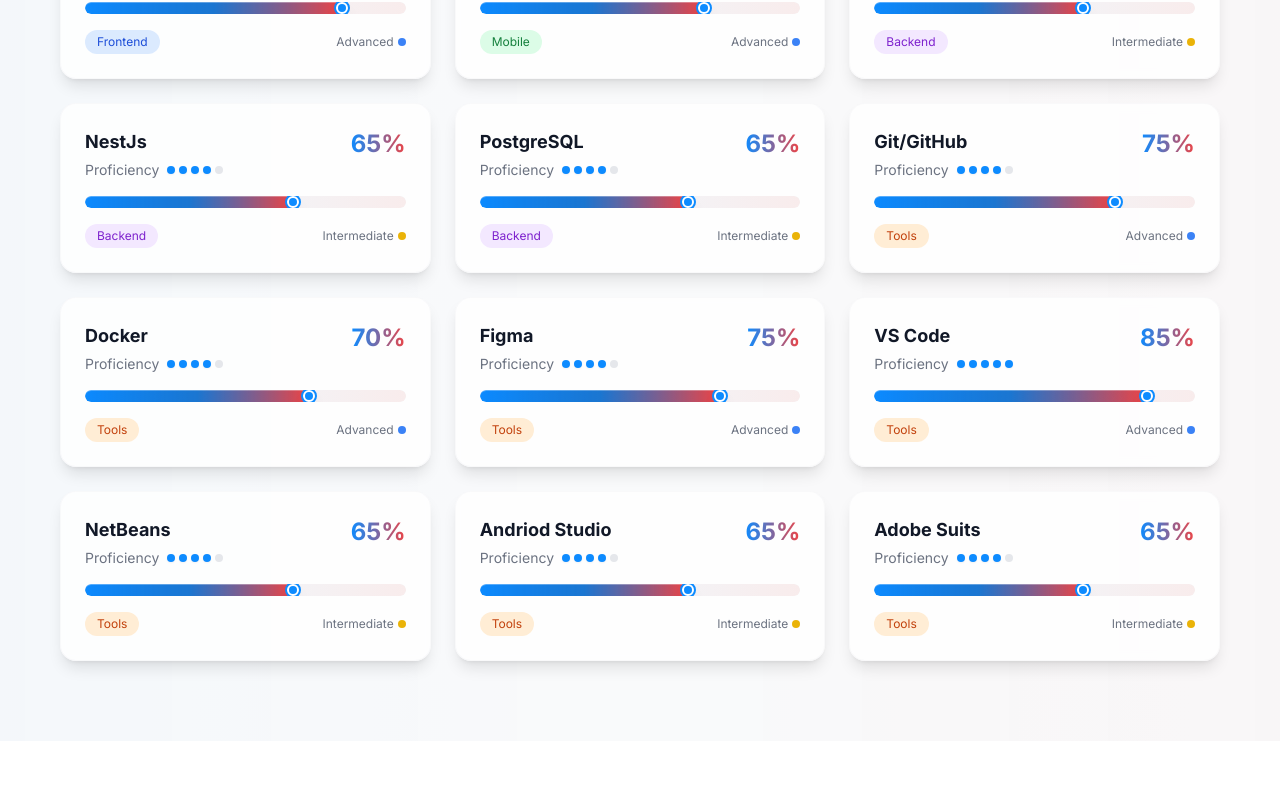
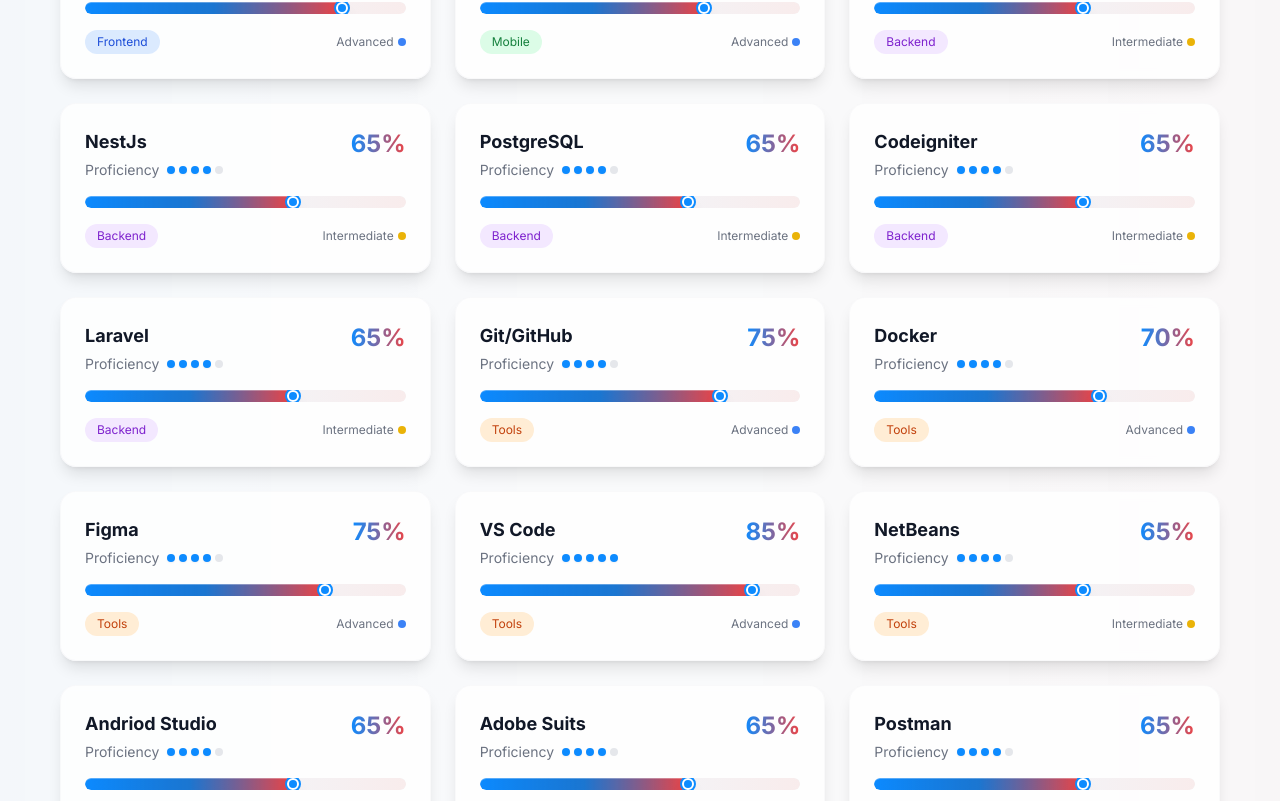
Before and after one commit to Simonsichi/simon_sichilima_my_Portfolio, a Next.js app: page / in a window 1280 px wide. Shown: the part 2819-3620 px from the top of the page. Built offline with nearby package versions, Linux system fonts and the light colour scheme.

Commit message:
chore: added tools

```diff
--- a/src/app/page.tsx
+++ b/src/app/page.tsx
@@ -33,7 +33,8 @@
     { name: 'Java Spring Boot', level: 65, category: 'backend' },
     { name: 'NestJs', level: 65, category: 'backend' },
     { name: 'PostgreSQL', level: 65, category: 'backend' },
-
+    { name: 'Codeigniter', level: 65, category: 'backend' },
+    { name: 'Laravel', level: 65, category: 'backend' },
     // Tools
     { name: 'Git/GitHub', level: 75, category: 'tools' },
     { name: 'Docker', level: 70, category: 'tools' },
@@ -42,6 +43,7 @@
     { name: 'NetBeans', level: 65, category: 'tools' },
     { name: 'Andriod Studio', level: 65, category: 'tools' },
     { name: 'Adobe Suits', level: 65, category: "tools"},
+    { name: 'Postman', level: 65, category: 'tools' },
 
   ];
 
```
